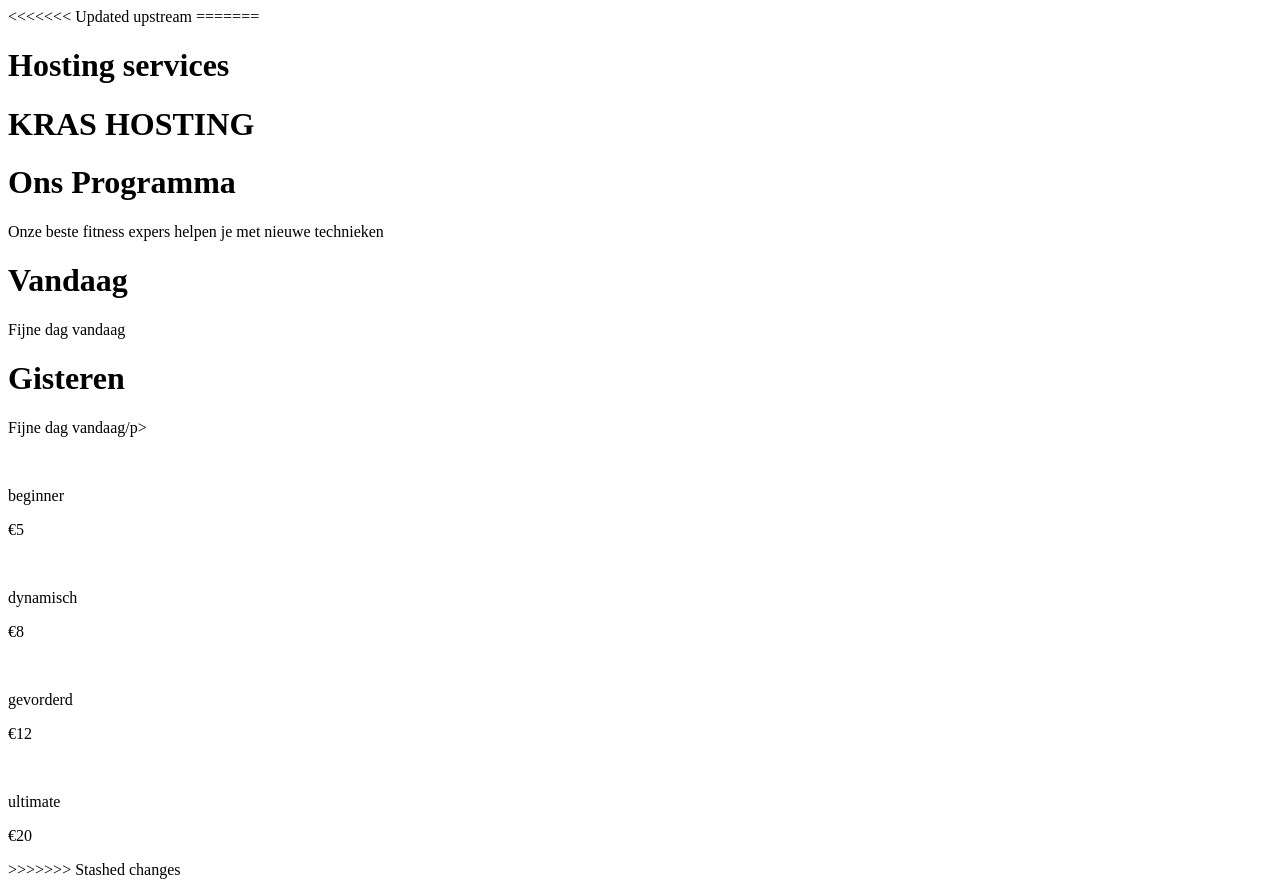
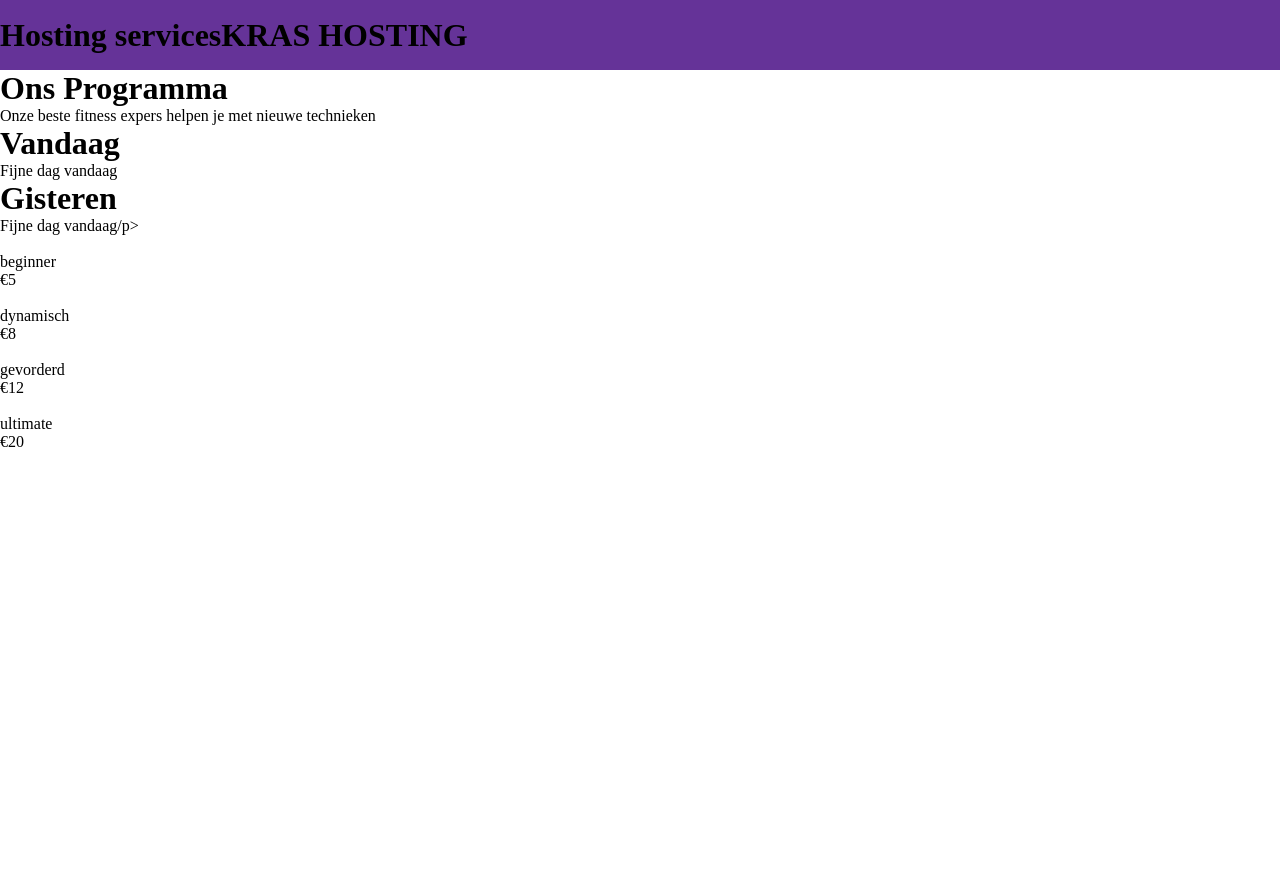
Before and after one commit to TiesOnKip/krashosting, a PHP site: page /home.php in a window 1280 px wide. After the commit the page ends 447 px from the top, so only its background shows below. Run offline with PHP 8.4, Linux system fonts and the light colour scheme; some web fonts are replaced.

Commit message:
Home en home Css

```diff
--- a/src/css/home.css
+++ b/src/css/home.css
@@ -1 +1,12 @@
 @import url('../css/main.css');
+
+.hero {
+    background-color: var(--purple);
+    height: 70px;
+    display: flex;
+    align-items: center;
+    width: 1920;
+    height: 500;
+    font-family: "TT Backwards Sans Trial";
+
+}
--- a/src/home.php
+++ b/src/home.php
@@ -2,6 +2,7 @@
 <html lang="en">
 
 <head>
+    <link rel="stylesheet" href="./css/home.css">
     <meta charset="UTF-8">
     <meta name="viewport" content="width=device-width, initial-scale=1.0">
     <title>Document</title>
@@ -9,11 +10,26 @@
 
 <body>
 
-<<<<<<< Updated upstream
-=======
-    <div class="header">
-        <h1 class="headerTextKlein">Hosting services</h1>
-        <h1 class="headerTextGroot">KRAS HOSTING</h1>
+
+
+
+
+
+
+
+
+
+
+
+
+
+
+
+
+
+    <div class="hero">
+        <h1 class="heroTextKlein">Hosting services</h1>
+        <h1 class="heroTextGroot">KRAS HOSTING</h1>
     </div>
 
 
@@ -50,7 +66,6 @@
         <p class="ultimate-text">ultimate</p>
         <p class="ultimate-prijs">€20</p>
     </div>
->>>>>>> Stashed changes
 </body>
 
 </html>
```
